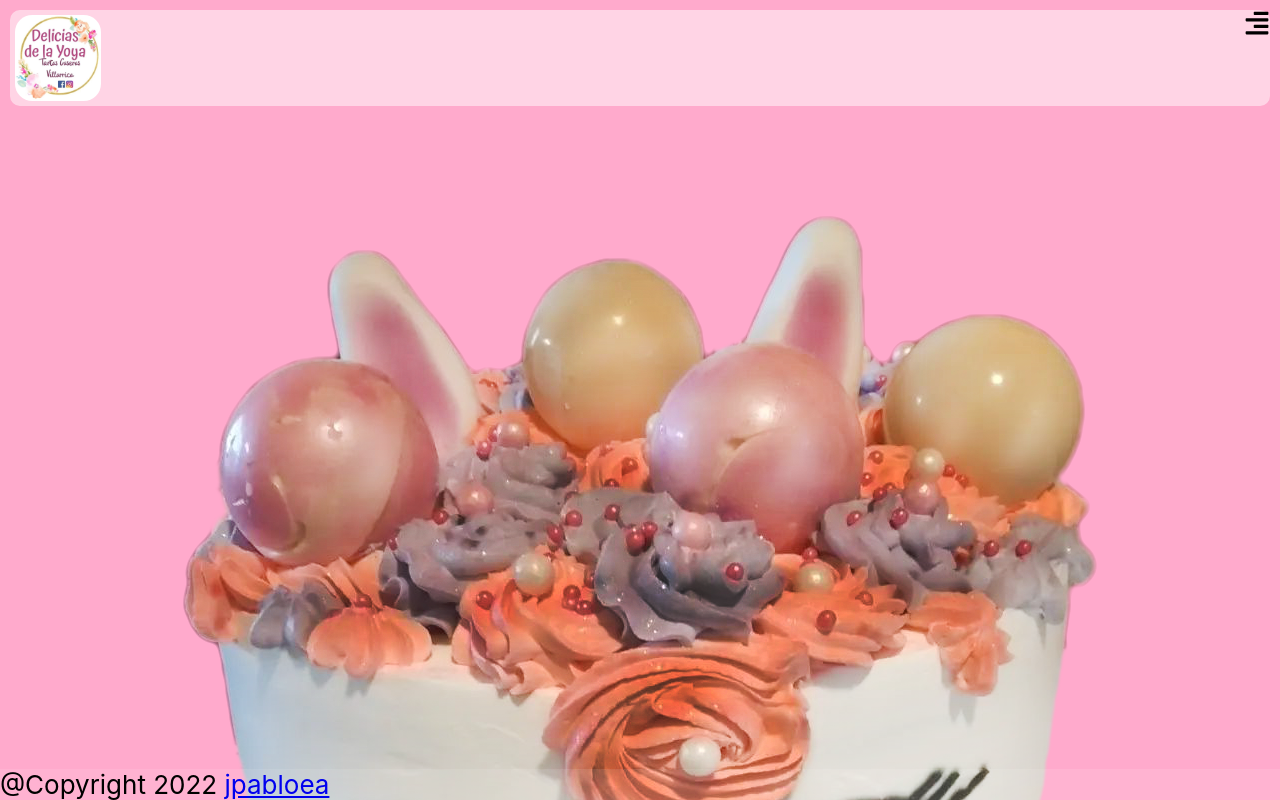
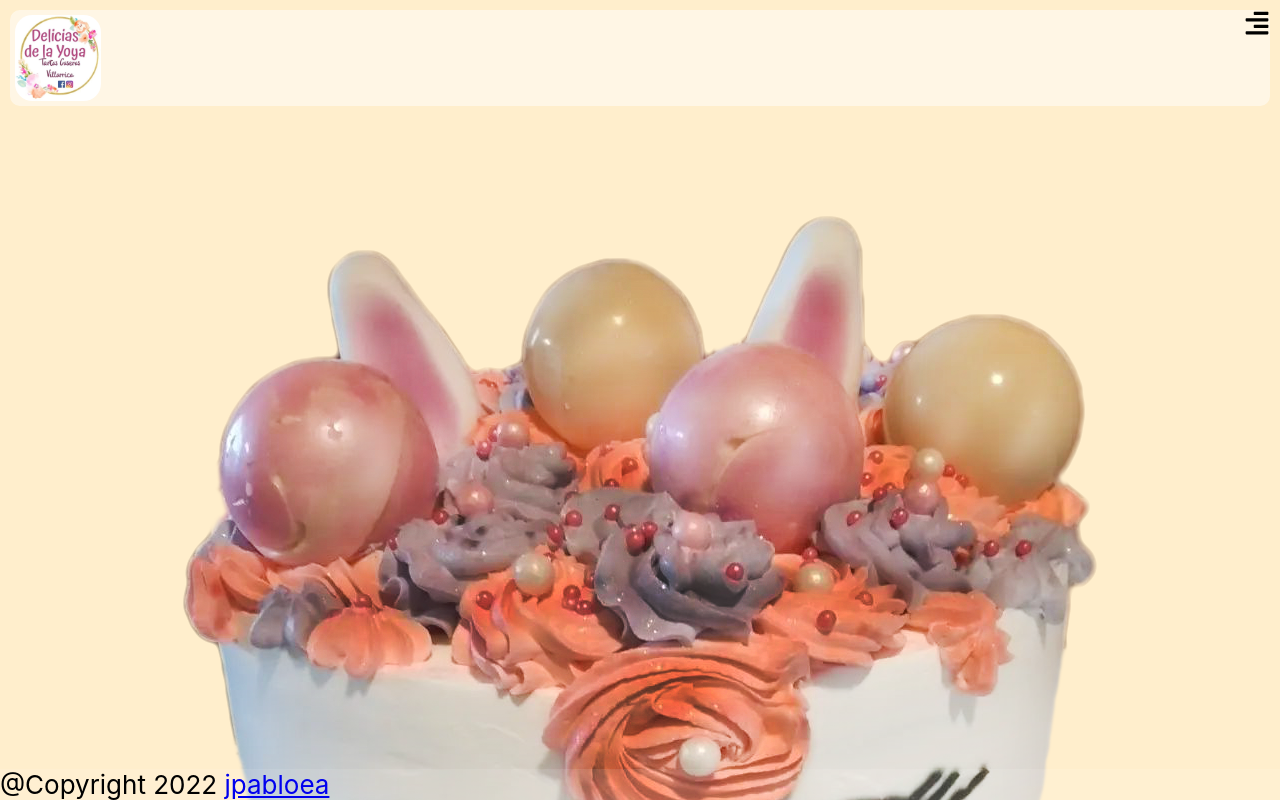
Before and after one commit to juanPabloEA/dy-web, a React (Create React App) app: page / in a window 1280 px wide. Shown: the top 800 px of the page. Built offline with nearby package versions, Linux system fonts and the light colour scheme.

Commit message:
change background

```diff
--- a/src/index.css
+++ b/src/index.css
@@ -5,9 +5,7 @@ body {
     sans-serif;
   -webkit-font-smoothing: antialiased;
   -moz-osx-font-smoothing: grayscale;
-  background-color: #FFEECC;
-  background-image: url("./assets/img/background.png");
-  animation: breath 8s linear infinite;
+  background: #FFEECC;
   background-size: cover;
 }
 html {
```
